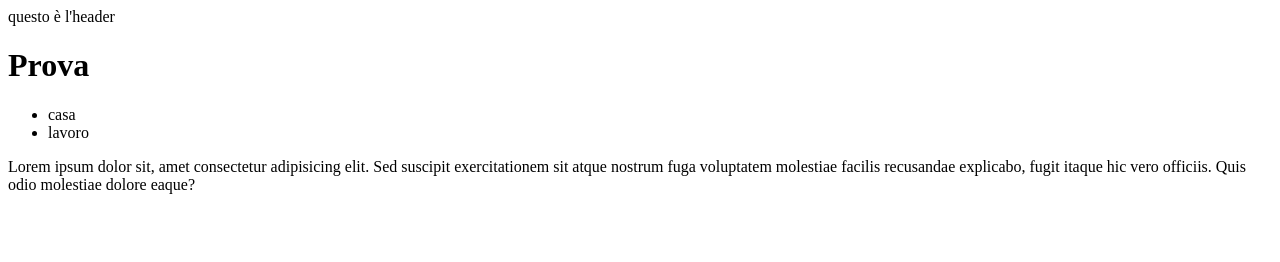
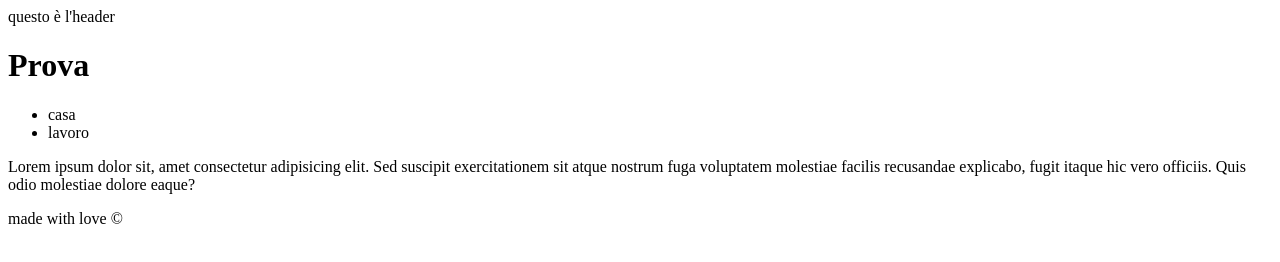
Before and after one commit to erikaCutugno/git-prova, a plain HTML site: page index.html in a window 1280 px wide. Drawn offline with Linux system fonts and the light colour scheme.

Commit message:
feat add footer

```diff
--- a/index.html
+++ b/index.html
@@ -19,5 +19,6 @@
       recusandae explicabo, fugit itaque hic vero officiis. Quis odio molestiae
       dolore eaque?
     </p>
+    <footer>made with love ©</footer>
   </body>
 </html>
```
